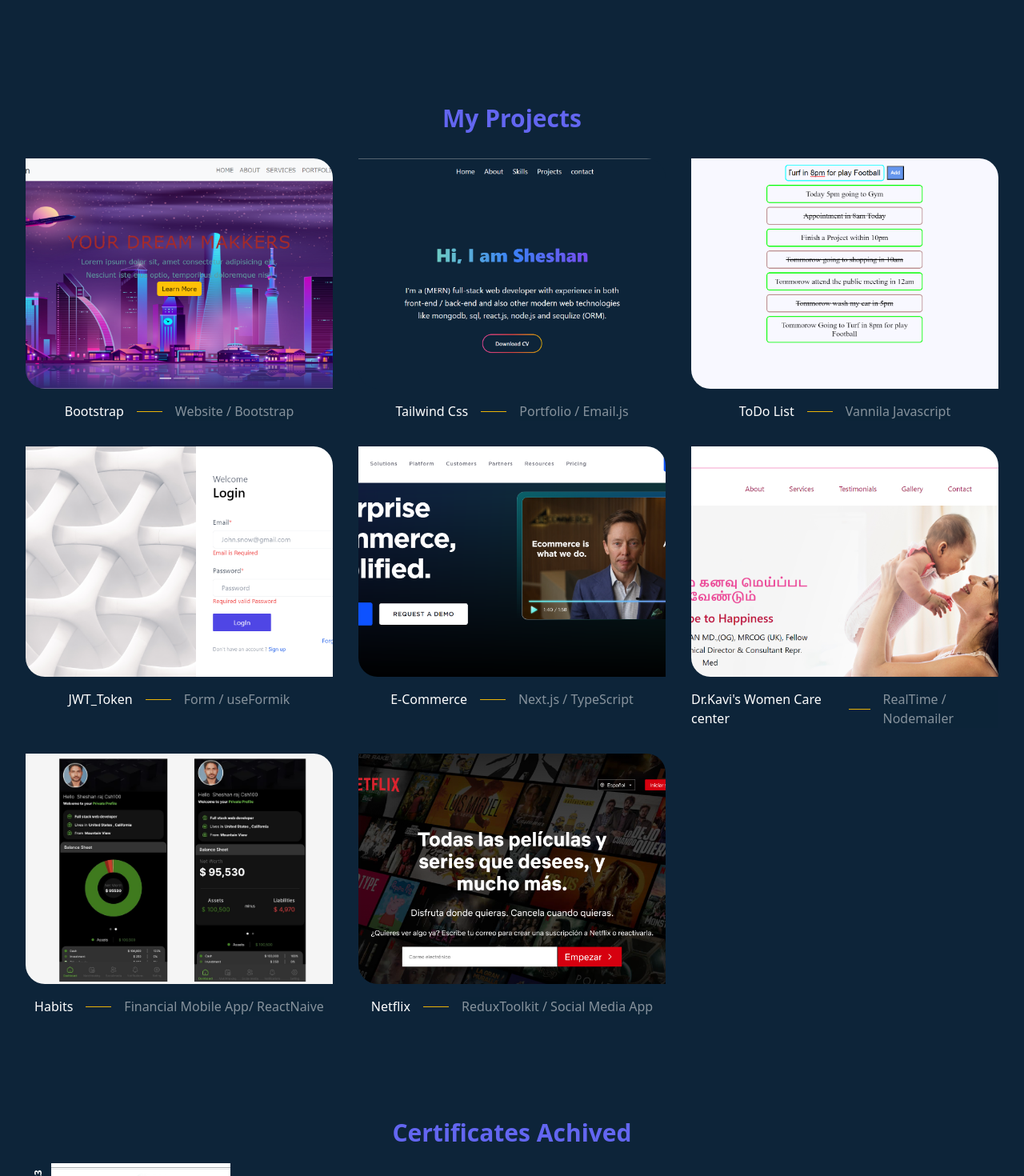
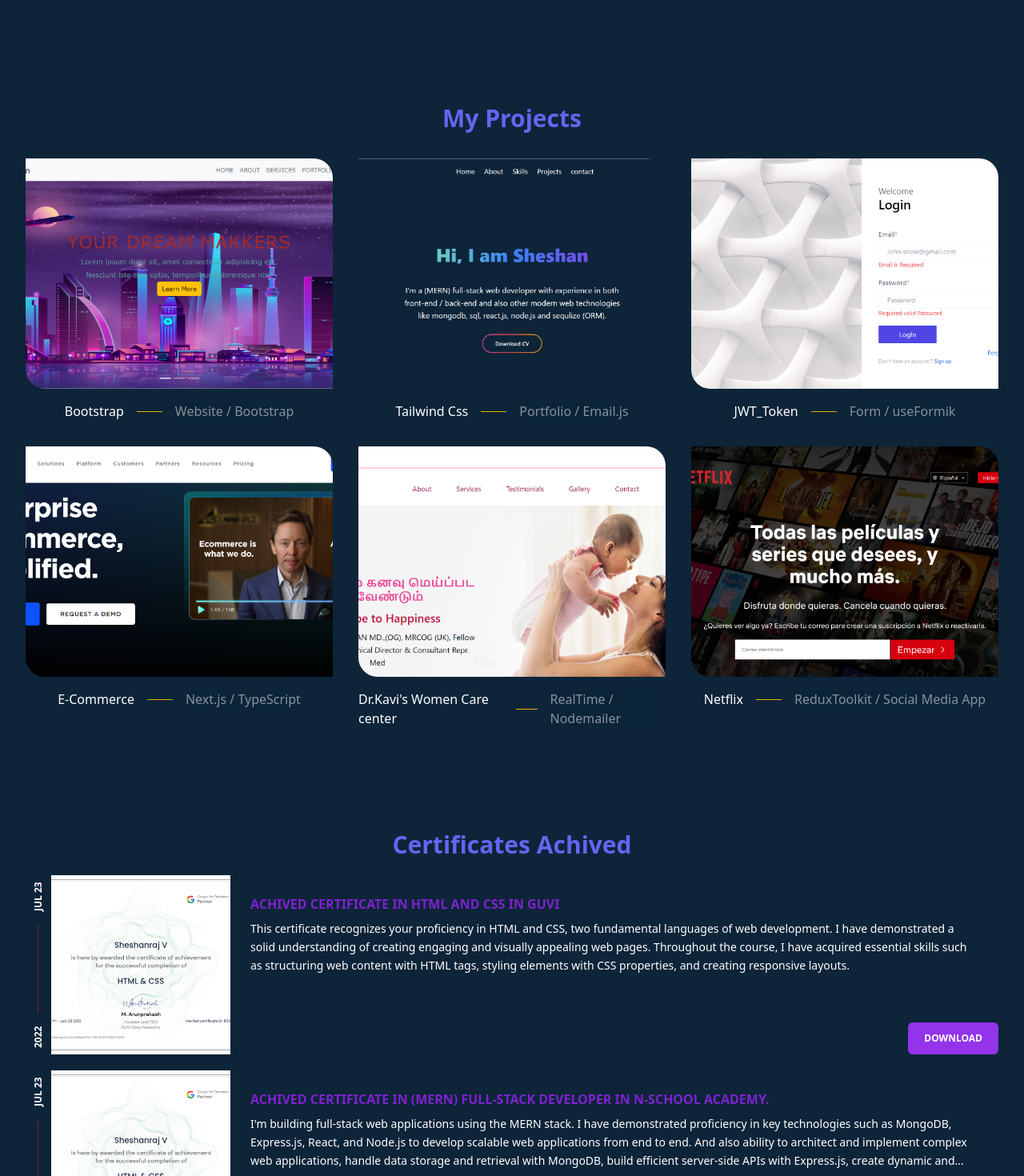
Before and after one commit to coder-sheshan/Portfolio, a React (Create React App) app: page /footer in a window 1280 px wide. Shown: the part 2058-3528 px from the top of the page at 80% size. Built offline with nearby package versions, Linux system fonts and the light colour scheme.

Commit message:
projects disabled

```diff
--- a/src/Screens/Projects.js
+++ b/src/Screens/Projects.js
@@ -53,7 +53,7 @@ const Projects = () => {
                             </div>
                         </a>
 
-                        <a href="https://sheshan-raj-1d655d.netlify.app/" target='blank' rel="noreferrer" class="block">
+                        {/* <a href="https://sheshan-raj-1d655d.netlify.app/" target='blank' rel="noreferrer" class="block">
                             <img
                                 alt="Signage"
                                 src={project_Todo}
@@ -67,7 +67,7 @@ const Projects = () => {
 
                                 <p class="mt-0.5 opacity-50 sm:mt-0">Vannila Javascript</p>
                             </div>
-                        </a>
+                        </a> */}
                         {/* phrase=====2 */}
                         <a href="https://mern-jwt-token.vercel.app/" target='blank' rel="noreferrer" class="block">
                             <img
@@ -133,7 +133,7 @@ const Projects = () => {
                             </div>
                         </a> */}
 
-                        <a href="https://play.google.com/store/apps?utm_source=apac_med&hl=en-IN&utm_medium=hasem&utm_content=Oct0121&utm_campaign=Evergreen&pcampaignid=MKT-EDR-apac-in-1003227-med-hasem-ap-Evergreen-Oct0121-Text_Search_BKWS-BKWS%7cONSEM_kwid_43700064490253544_creativeid_480915691381_device_c&gclid=Cj0KCQjw3JanBhCPARIsAJpXTx5WhhrIOQ3earlJfPYMSEpR3ywdSZum90xQ8e3MyEv8cu2AAHHwzUMaAtc5EALw_wcB&gclsrc=aw.ds" target='blank' rel="noreferrer" class="block">
+                        {/* <a href="https://play.google.com/store/apps?utm_source=apac_med&hl=en-IN&utm_medium=hasem&utm_content=Oct0121&utm_campaign=Evergreen&pcampaignid=MKT-EDR-apac-in-1003227-med-hasem-ap-Evergreen-Oct0121-Text_Search_BKWS-BKWS%7cONSEM_kwid_43700064490253544_creativeid_480915691381_device_c&gclid=Cj0KCQjw3JanBhCPARIsAJpXTx5WhhrIOQ3earlJfPYMSEpR3ywdSZum90xQ8e3MyEv8cu2AAHHwzUMaAtc5EALw_wcB&gclsrc=aw.ds" target='blank' rel="noreferrer" class="block">
                             <img
                                 alt="Signage"
                                 src={Habits}
@@ -147,7 +147,7 @@ const Projects = () => {
 
                                 <p class="mt-0.5 opacity-50 sm:mt-0">Financial Mobile App/ ReactNaive</p>
                             </div>
-                        </a>
+                        </a> */}
 
                         <a href="/"  rel="noreferrer" class="block">
                             <img
```
